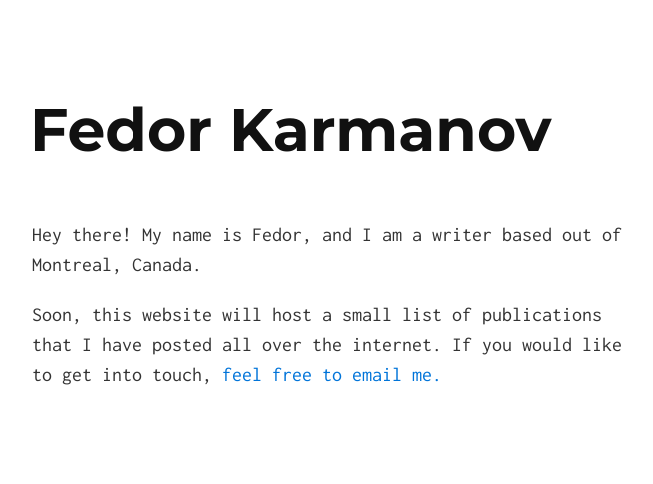
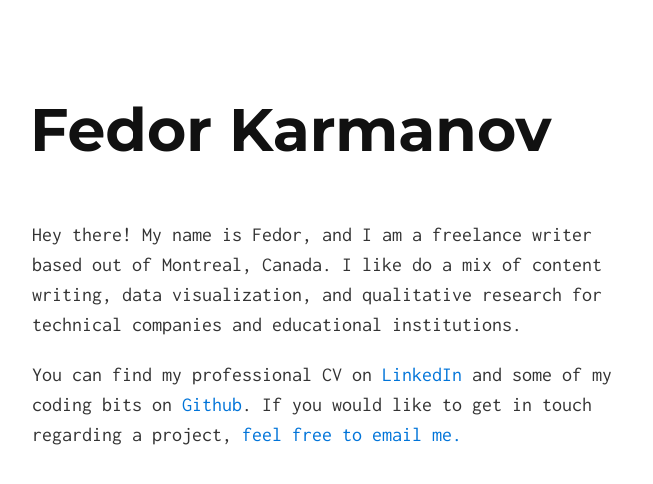
Before and after one commit to fed-ka/fed-ka, a Jekyll site: the page built from index.md, in a window 1280 px wide. Shown: the top 484 px of the page, without its empty margins (308-961 px from the left). Built offline with Jekyll 4.4.1, drawn with Linux system fonts in a browser that asks for light colours.

Commit message:
Update index.md

```diff
--- a/index.md
+++ b/index.md
@@ -2,6 +2,6 @@
 layout: default
 ---
 
-Hey there! My name is Fedor, and I am a writer based out of Montreal, Canada.
+Hey there! My name is Fedor, and I am a freelance writer based out of Montreal, Canada. I like do a mix of content writing, data visualization, and qualitative research for technical companies and educational institutions.
 
-Soon, this website will host a small list of publications that I have posted all over the internet. If you would like to get into touch, [feel free to email me.](mailto:fedor.karmanov@gmail.com)
+You can find my professional CV on [LinkedIn](https://www.linkedin.com/in/fedor-karmanov-91578021/) and some of my coding bits on [Github](https://github.com/fed-ka). If you would like to get in touch regarding a project, [feel free to email me.](mailto:fedor.karmanov@gmail.com)
```
